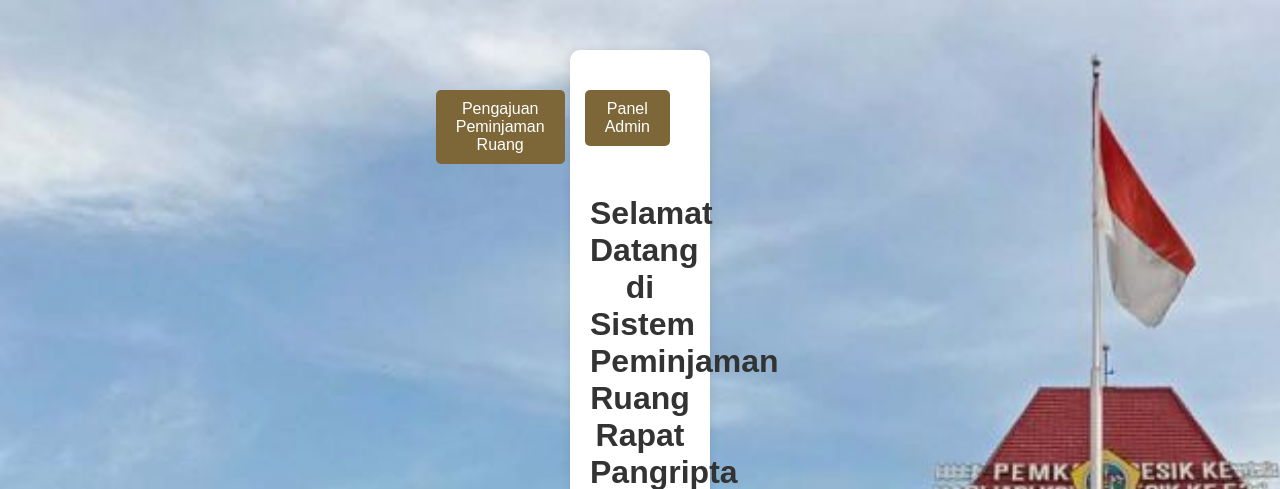
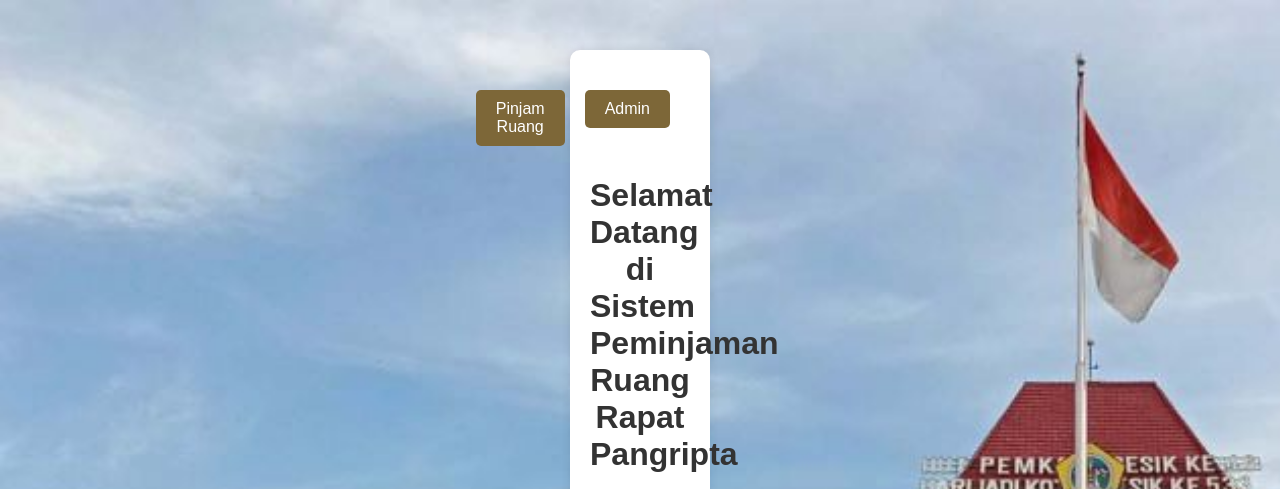
Before and after one commit to isakhlfts/booking-meeting-room, a PHP site: page /home.php in a window 1280 px wide. Shown: the top 489 px of the page. Run offline with PHP 8.4, Linux system fonts and the light colour scheme.

Commit message:
Update home.php

```diff
--- a/home.php
+++ b/home.php
@@ -35,10 +35,10 @@
     <div class="container">
         <div class="navigation">
             <div class="user-links">
-                <a href="user.php">Pengajuan Peminjaman Ruang</a>
+                <a href="user.php">Pinjam Ruang</a>
             </div>
             <div class="admin-links">
-                <a href="admin.php">Panel Admin</a>
+                <a href="admin.php">Admin</a>
             </div>
         </div>
         <h1>Selamat Datang di Sistem Peminjaman Ruang Rapat Pangripta</h1>
```
